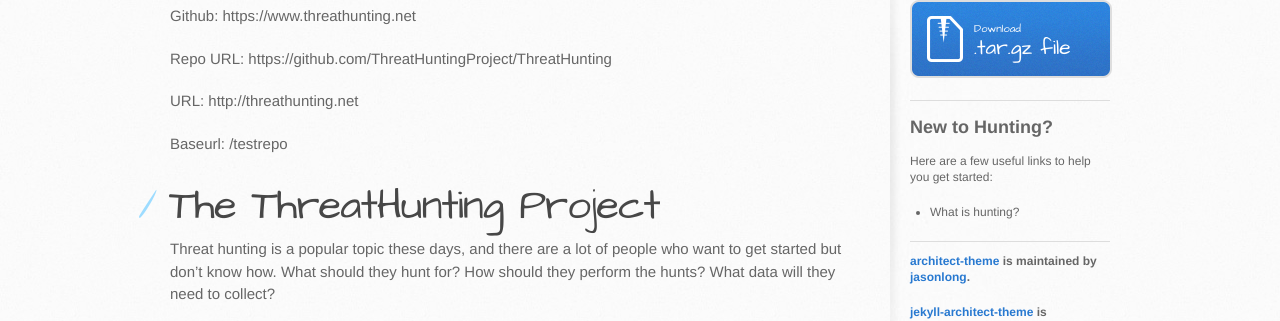
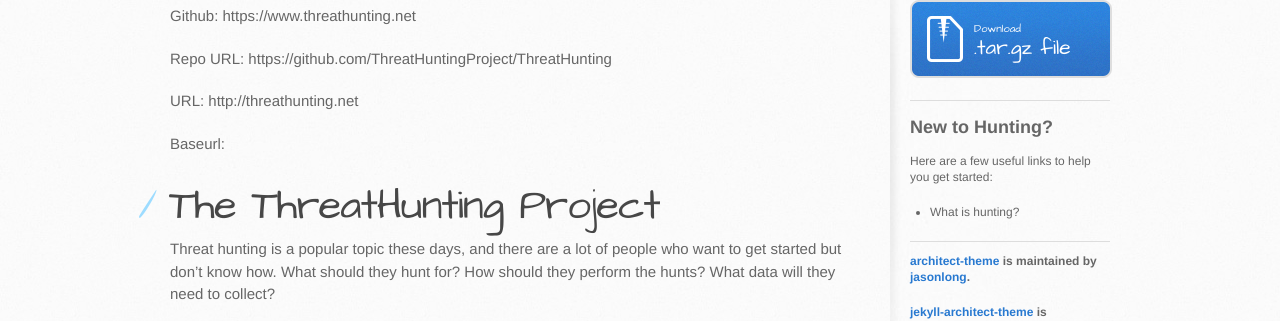
Before and after one commit to ThreatHuntingProject/ThreatHunting, a Jekyll site: the page built from index.md, in a window 1280 px wide. Shown: the part 510-831 px from the top of the page. Built offline with Jekyll 4.4.1, drawn with Linux system fonts in a browser that asks for light colours.

Commit message:
Fixed baseurl setting

```diff
--- a/_config.yml
+++ b/_config.yml
@@ -1,7 +1,7 @@
 # Setup
 name:         The ThreatHunting Project
 tagline:      Hunting for adversaries in your IT environment
-baseurl:      "/testrepo"
+baseurl:      ""
 url:          http://threathunting.net
 
 # Gems
```
